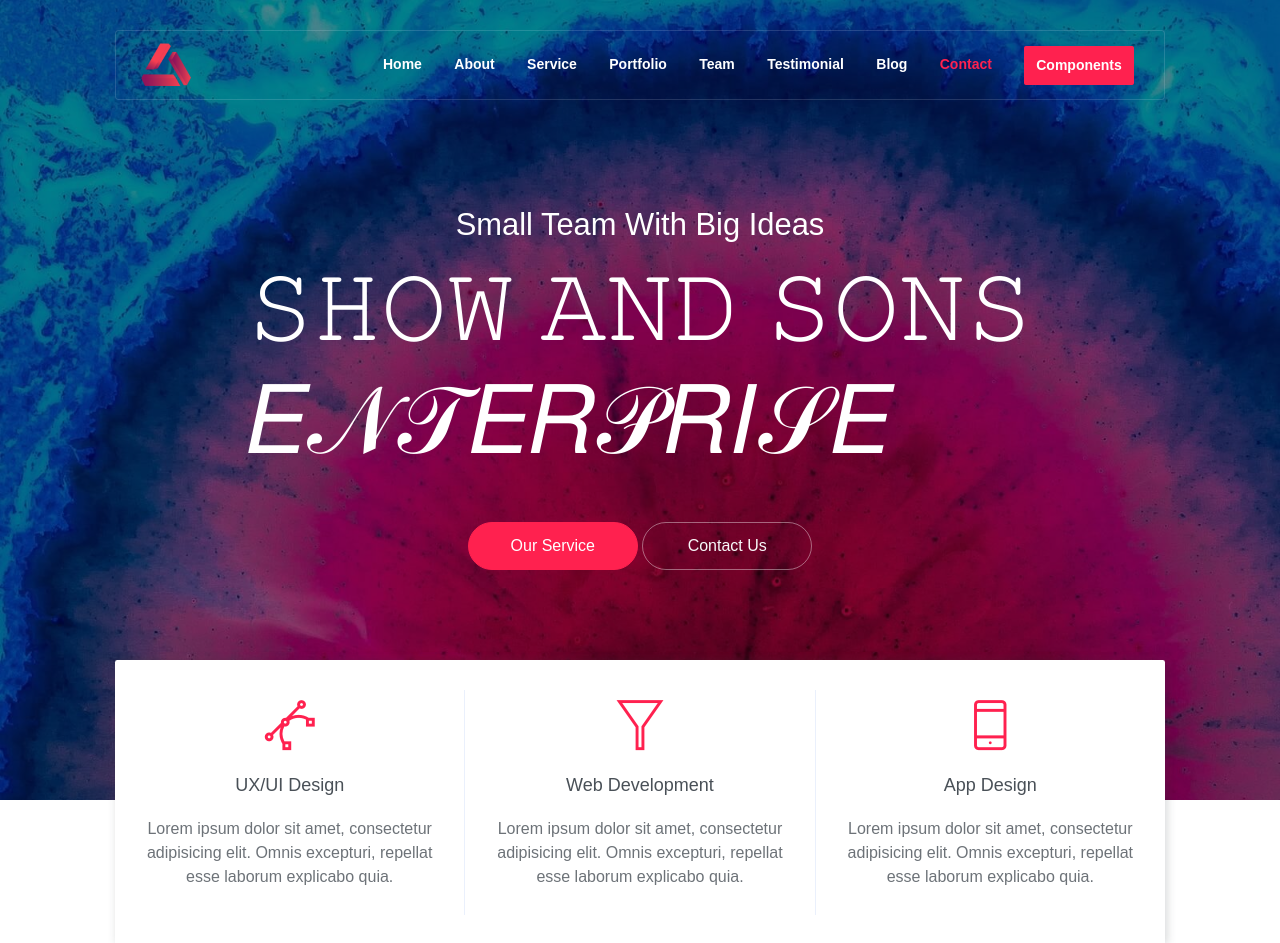
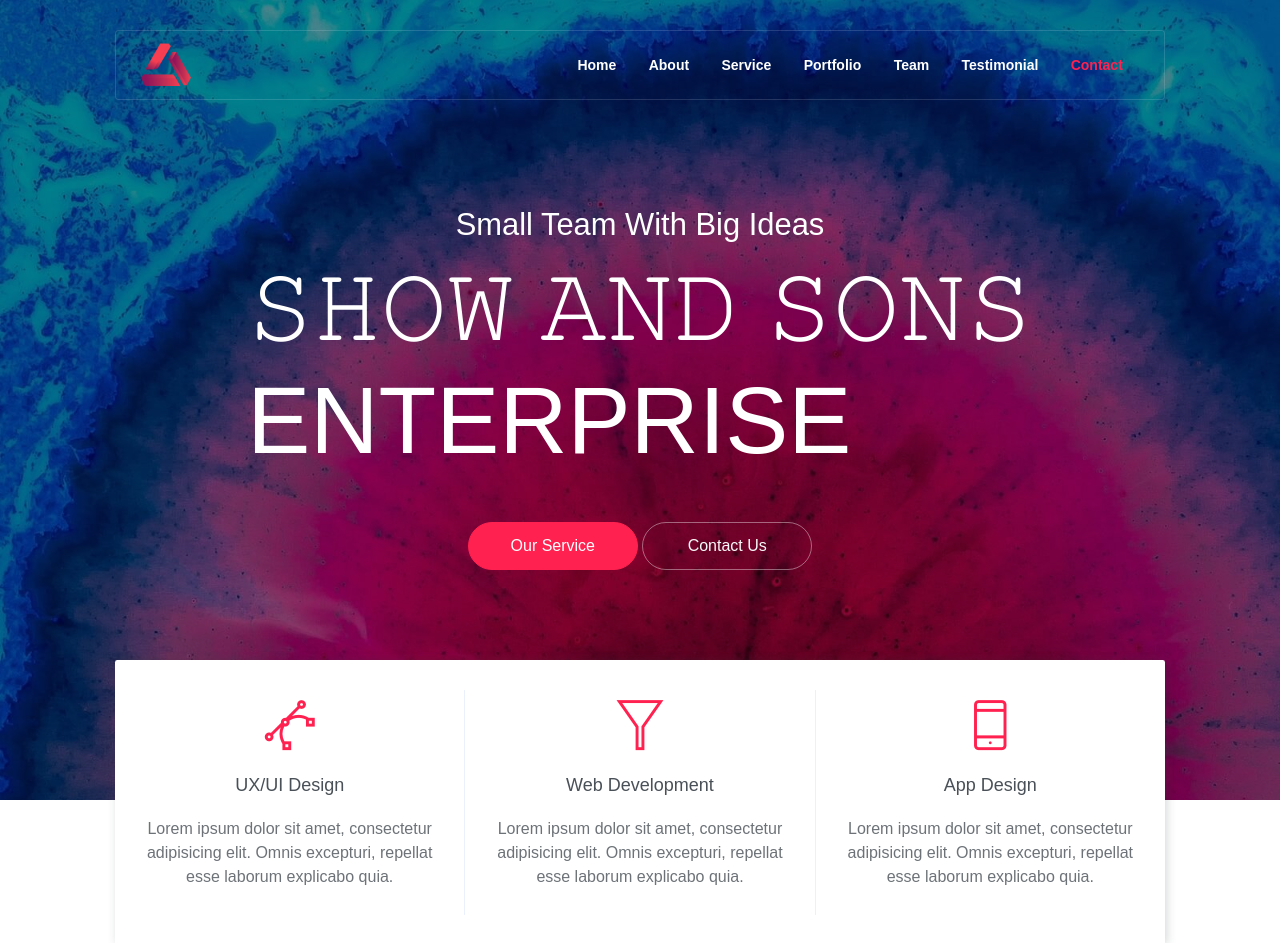
Before and after one commit to showandsons/showandsons.github.io, a plain HTML site: page index.html in a window 1280 px wide. Shown: the top 943 px of the page. Drawn offline with Linux system fonts and the light colour scheme.

Commit message:
Update index.html

```diff
--- a/index.html
+++ b/index.html
@@ -5,7 +5,7 @@
     <meta name="viewport" content="width=device-width, initial-scale=1, shrink-to-fit=no">
     <meta name="description" content="Start your development with Creative Studio landing page.">
     <meta name="author" content="Devcrud">
-    <title>Creative Studio | Free Bootstrap 4.3.x template</title>
+    <title>SHOW & SONS ENTERPRISE</title>
 
     <!-- font icons -->
     <link rel="stylesheet" href="assets/vendors/themify-icons/css/themify-icons.css">
@@ -46,15 +46,15 @@
                     <li class="nav-item">
                         <a class="nav-link" href="#testimonial">Testimonial</a>
                     </li>
-                    <li class="nav-item">
+                    <!-- <li class="nav-item">
                         <a class="nav-link" href="#blog">Blog</a>
                     </li>
-                    <li class="nav-item">
+                    <li class="nav-item"> -->
                         <a class="nav-link" href="#contact">Contact</a>
                     </li>
-                    <li class="nav-item">
+                   <!---  <li class="nav-item">
                         <a class="nav-link btn btn-primary btn-sm ml-lg-3" href="components.html">Components</a>
-                    </li>
+                    </li> -->
                 </ul>
             </div>
         </div>
@@ -65,7 +65,7 @@
     <header class="header">
         <div class="overlay">
             <h6 class="subtitle">Small Team With Big Ideas</h6>
-            <h1 class="title">𝚂𝙷𝙾𝚆 𝙰𝙽𝙳 𝚂𝙾𝙽𝚂</BR>𝐸𝒩𝒯𝐸𝑅𝒫𝑅𝐼𝒮𝐸</h1>
+            <h1 class="title">𝚂𝙷𝙾𝚆 𝙰𝙽𝙳 𝚂𝙾𝙽𝚂</BR>ENTERPRISE</h1>
             <div class="buttons text-center">
                 <a href="#service" class="btn btn-primary rounded w-lg btn-lg my-1">Our Service</a>
                 <a href="#contact" class="btn btn-outline-light rounded w-lg btn-lg my-1">Contact Us</a>
```
